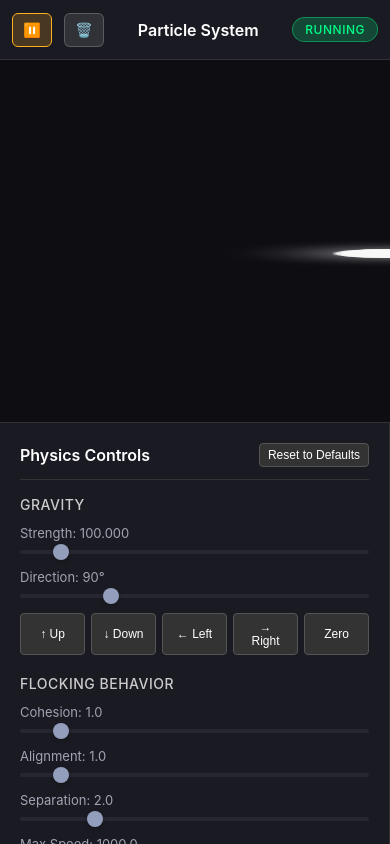
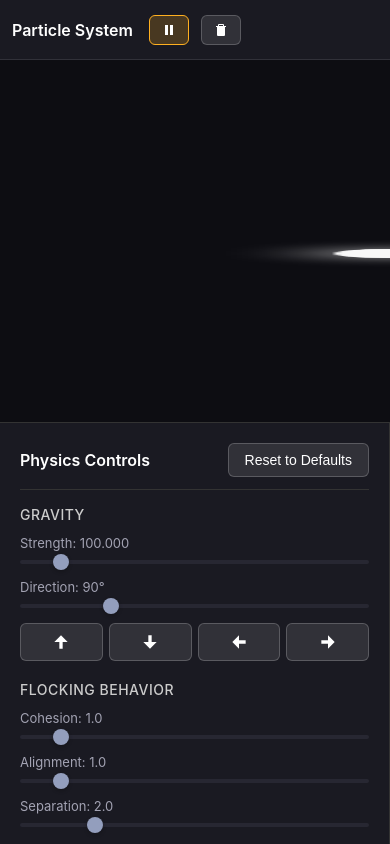
Before and after one commit to cazala/party, a React (Vite) app in the folder packages/playground/: page / in a window 390 px wide. Built offline with nearby package versions, Linux system fonts and the light colour scheme.

Commit message:
Refactor Controls and TopBar components for improved UI; update button styles and add SVG icons for gravity presets and play/pause actions. Remove unused status indicators and enhance layout responsiveness.

```diff
--- a/packages/playground/src/components/Controls.css
+++ b/packages/playground/src/components/Controls.css
@@ -29,18 +29,24 @@
 }
 
 .reset-button {
-  background: #333;
+  display: flex;
+  align-items: center;
+  gap: 6px;
+  padding: 8px 16px;
+  border: none;
+  border-radius: 6px;
+  font-size: 14px;
+  font-weight: 500;
+  cursor: pointer;
+  transition: all 0.2s ease;
+  background: rgba(255, 255, 255, 0.1);
   color: var(--color-text-primary);
-  border: 1px solid #555;
-  border-radius: 4px;
-  padding: 4px 8px;
-  font-size: 12px;
-  cursor: pointer;
-  transition: background-color 0.2s;
+  border: 1px solid rgba(255, 255, 255, 0.2);
 }
 
 .reset-button:hover {
-  background: #444;
+  background: rgba(255, 255, 255, 0.2);
+  border-color: rgba(255, 255, 255, 0.3);
 }
 
 .control-section {
@@ -119,25 +125,31 @@
 }
 
 .preset-buttons button {
-  background: #333;
+  display: flex;
+  align-items: center;
+  justify-content: center;
+  gap: 6px;
+  padding: 8px 16px;
+  border: none;
+  border-radius: 6px;
+  font-size: 14px;
+  font-weight: 500;
+  cursor: pointer;
+  transition: all 0.2s ease;
+  background: rgba(255, 255, 255, 0.1);
   color: var(--color-text-primary);
-  border: 1px solid #555;
-  border-radius: 4px;
-  padding: 6px 10px;
-  font-size: 12px;
-  cursor: pointer;
-  transition: all 0.2s;
+  border: 1px solid rgba(255, 255, 255, 0.2);
   flex: 1;
   min-width: 50px;
 }
 
 .preset-buttons button:hover {
-  background: #444;
-  border-color: #666;
+  background: rgba(255, 255, 255, 0.2);
+  border-color: rgba(255, 255, 255, 0.3);
 }
 
 .preset-buttons button:active {
-  background: #555;
+  background: rgba(255, 255, 255, 0.3);
   transform: translateY(1px);
 }
 
--- a/packages/playground/src/components/Controls.tsx
+++ b/packages/playground/src/components/Controls.tsx
@@ -172,11 +172,26 @@ export function Controls({ gravity, flock }: ControlsProps) {
         </div>
 
         <div className="preset-buttons">
-          <button onClick={() => handleGravityPreset("up")}>↑ Up</button>
-          <button onClick={() => handleGravityPreset("down")}>↓ Down</button>
-          <button onClick={() => handleGravityPreset("left")}>← Left</button>
-          <button onClick={() => handleGravityPreset("right")}>→ Right</button>
-          <button onClick={() => handleGravityPreset("zero")}>Zero</button>
+          <button onClick={() => handleGravityPreset("up")}>
+            <svg width="20" height="20" viewBox="0 0 24 24" fill="currentColor">
+              <path d="M12 4l-8 8h6v8h4v-8h6z"/>
+            </svg>
+          </button>
+          <button onClick={() => handleGravityPreset("down")}>
+            <svg width="20" height="20" viewBox="0 0 24 24" fill="currentColor">
+              <path d="M12 20l8-8h-6V4h-4v8H4z"/>
+            </svg>
+          </button>
+          <button onClick={() => handleGravityPreset("left")}>
+            <svg width="20" height="20" viewBox="0 0 24 24" fill="currentColor">
+              <path d="M4 12l8-8v6h8v4h-8v6z"/>
+            </svg>
+          </button>
+          <button onClick={() => handleGravityPreset("right")}>
+            <svg width="20" height="20" viewBox="0 0 24 24" fill="currentColor">
+              <path d="M20 12l-8 8v-6H4v-4h8V4z"/>
+            </svg>
+          </button>
         </div>
       </div>
 
--- a/packages/playground/src/components/TopBar.css
+++ b/packages/playground/src/components/TopBar.css
@@ -13,17 +13,25 @@
 .top-bar-content {
   display: flex;
   align-items: center;
-  justify-content: space-between;
   padding: 0 20px;
   height: 100%;
-  max-width: 1200px;
-  margin: 0 auto;
+}
+
+.title {
+  flex: 1;
+  display: flex;
+  justify-content: flex-start;
 }
 
 .system-controls {
   display: flex;
   gap: 12px;
   align-items: center;
+  justify-content: center;
+}
+
+.topbar-right {
+  flex: 1;
 }
 
 .play-pause-button,
@@ -66,32 +74,6 @@
   font-weight: 600;
 }
 
-.status {
-  display: flex;
-  align-items: center;
-}
-
-.status-indicator {
-  padding: 4px 12px;
-  border-radius: 20px;
-  font-size: 12px;
-  font-weight: 500;
-  text-transform: uppercase;
-  letter-spacing: 0.5px;
-}
-
-.status-indicator.active {
-  background: rgba(0, 255, 136, 0.2);
-  color: var(--color-status-running);
-  border: 1px solid rgba(0, 255, 136, 0.4);
-}
-
-.status-indicator.inactive {
-  background: rgba(244, 67, 54, 0.2);
-  color: #f44336;
-  border: 1px solid rgba(244, 67, 54, 0.4);
-}
-
 /* Responsive design */
 @media (max-width: 768px) {
   .top-bar-content {
--- a/packages/playground/src/components/TopBar.tsx
+++ b/packages/playground/src/components/TopBar.tsx
@@ -34,26 +34,35 @@ export function TopBar({ system, onPlay, onPause, onClear }: TopBarProps) {
   return (
     <div className="top-bar">
       <div className="top-bar-content">
+        <div className="title">
+          <h1>Particle System</h1>
+        </div>
         <div className="system-controls">
           <button
             onClick={handlePlayPause}
             className={`play-pause-button ${isPlaying ? 'playing' : 'paused'}`}
           >
-            {isPlaying ? '⏸️' : '▶️'}
+            {isPlaying ? (
+              <svg width="12" height="12" viewBox="0 0 12 12" fill="currentColor">
+                <rect x="2" y="1" width="3" height="10" />
+                <rect x="7" y="1" width="3" height="10" />
+              </svg>
+            ) : (
+              <svg width="12" height="12" viewBox="0 0 12 12" fill="currentColor">
+                <polygon points="2,1 2,11 10,6" />
+              </svg>
+            )}
             <span>{isPlaying ? 'Pause' : 'Play'}</span>
           </button>
           <button onClick={handleClear} className="clear-button">
-            🗑️ <span>Clear</span>
+            <svg width="12" height="12" viewBox="0 0 12 12" fill="currentColor">
+              <path d="M3 1v1H1v1h1v8a1 1 0 001 1h6a1 1 0 001-1V3h1V2H9V1a1 1 0 00-1-1H4a1 1 0 00-1 1zm1 0h4v1H4V1z"/>
+              <path d="M4 4h1v5H4V4zm3 0h1v5H7V4z"/>
+            </svg>
+            <span>Clear</span>
           </button>
         </div>
-        <div className="title">
-          <h1>Particle System</h1>
-        </div>
-        <div className="status">
-          <span className={`status-indicator ${isPlaying ? 'active' : 'inactive'}`}>
-            {isPlaying ? 'Running' : 'Paused'}
-          </span>
-        </div>
+        <div className="topbar-right"></div>
       </div>
     </div>
   );
```
